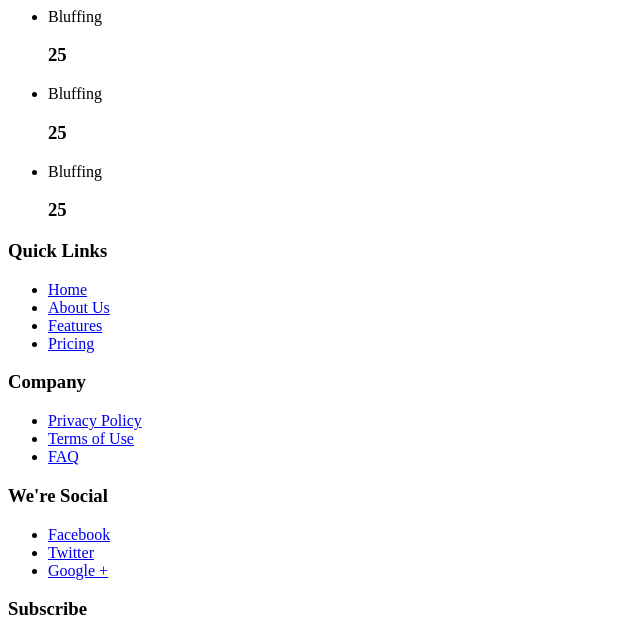
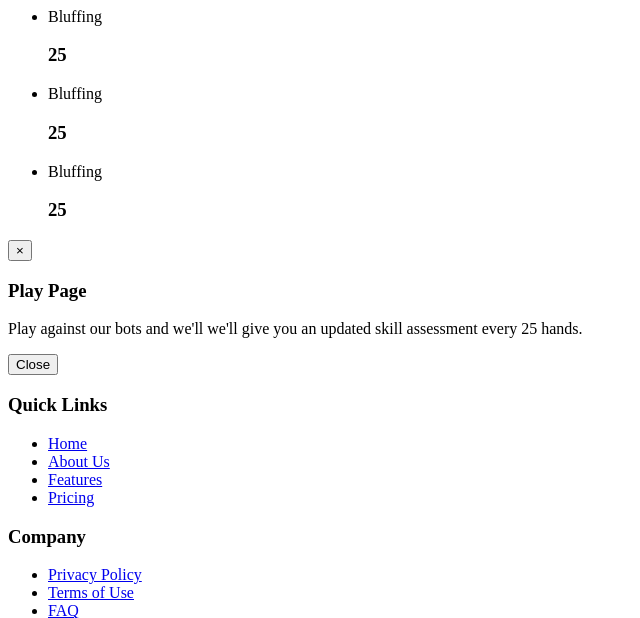
Before and after one commit to mizdflop/dev_new, a CakePHP app: the page made by app/View/Users/play.ctp in a window 1280 px wide. Shown: the part 1467-2085 px from the top of the page, without its empty margins (0-640 px from the left). Run offline with PHP 8.4 and a stand-in for CakePHP, Linux system fonts and the light colour scheme; the template is opened without the code that fills it, so the values that code supplies are empty; some libraries are stand-ins or nearby versions.

Commit message:
play modal

```diff
--- a/app/View/Users/play.ctp
+++ b/app/View/Users/play.ctp
@@ -63,3 +63,22 @@
 		</div>
 	</div>
 <?php /* </div>*/?>
+
+<div id="playModal" class="modal hide fade" tabindex="-1" role="dialog" aria-labelledby="myModalLabel" aria-hidden="true">
+<div class="modal-header">
+<button type="button" class="close" data-dismiss="modal" aria-hidden="true">×</button>
+<h3 id="myModalLabel">Play Page</h3>
+</div>
+<div class="modal-body">
+<p>Play against our bots and we'll we'll give you an updated skill assessment every 25 hands.</p>
+</div>
+<div class="modal-footer">
+<button class="btn" data-dismiss="modal" aria-hidden="true">Close</button>
+</div>
+</div>
+
+<script>
+	$(function(){
+		$('#playModal').modal();
+	});
+</script>
```
